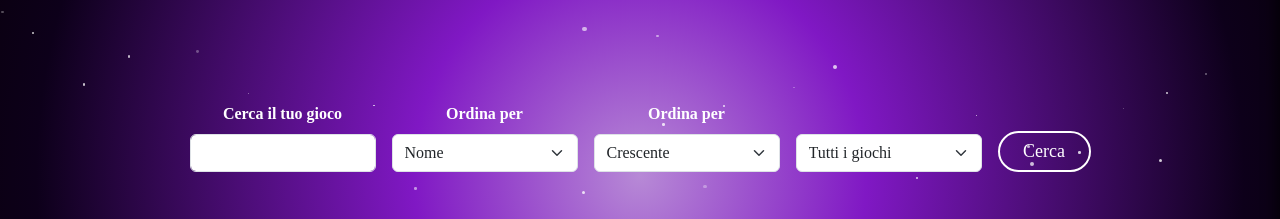
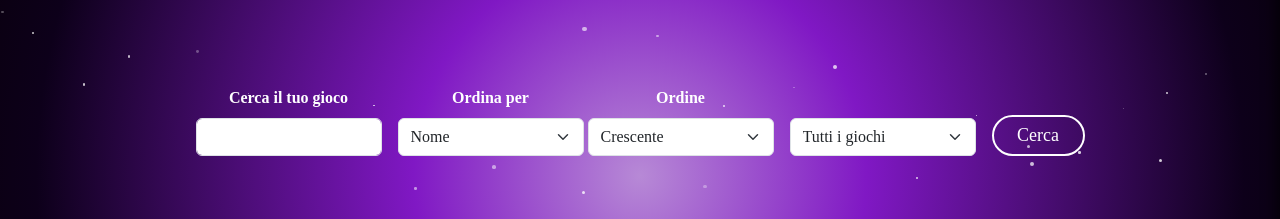
Before and after one commit to MattiaZecchinato/bool-shop, a React (Vite) app in the folder bool-shop-react/: page /search in a window 1280 px wide. Shown: the part 224-443 px from the top of the page. Built offline with nearby package versions, Linux system fonts and the light colour scheme; no server answers; a web font is replaced by a local one.

Commit message:
feat: improve layout and styling of search form in SearchPage

```diff
--- a/bool-shop-react/src/pages/SearchPage.jsx
+++ b/bool-shop-react/src/pages/SearchPage.jsx
@@ -104,13 +104,13 @@ function SearchPage() {
 
 
     return <>
-        <div className="d-flex gap-3 align-items-end mt-5 mb-5 pb-4 col-lg-12 justify-content-center flex-wrap">
-            <div className=" col-sm-6 col-md-2 text-center">
+        <div className="d-flex align-items-end mt-sm-0 mt-lg-3 mb-5 pb-4 col-lg-12 justify-content-center flex-wrap">
+            <div className="col-sm-7 col-md-2 text-center">
                 <label htmlFor="inputNameGame" className="form-label text-white fw-bold">Cerca il tuo gioco</label>
                 <input type="text" className="form-control" id="inputNameGame" name="search" value={formSearch.search} onChange={handleData}
                 />
             </div>
-            <div className="col-sm-6 col-md-2 text-center">
+            <div className="col-sm-7 col-md-2 text-center mt-sm-3 ms-md-3">
                 <label htmlFor="inputOrder" className="form-label text-white fw-bold">Ordina per</label>
                 <select id="inputOrder" className="form-select" name="choice" value={formSearch.choice} onChange={handleData}>
                     <option value="name">Nome</option>
@@ -118,14 +118,14 @@ function SearchPage() {
                     <option value="created_at">Recenti</option>
                 </select>
             </div>
-            <div className="col-sm-6 col-md-2 text-center">
-                <label htmlFor="inputOrder" className="form-label text-white fw-bold text-center">Ordina per</label>
+            <div className="col-sm-7 col-md-2 text-center mt-sm-3 ms-md-1">
+                <label htmlFor="inputOrder" className="form-label text-white fw-bold text-center">Ordine</label>
                 <select id="inputOrder" className="form-select" name="order" value={formSearch.order} onChange={handleData}>
                     <option value="asc">Crescente</option>
                     <option value="desc">Decrescente</option>
                 </select>
             </div>
-            <div className="col-sm-6 col-md-2 text-center">
+            <div className="col-sm-6 col-md-2 text-center mt-sm-3 ms-md-3">
                 <label htmlFor="inputOrder" className="form-label text-white"></label>
                 <select id="inputOrder" className="form-select" name="discount" value={formSearch.discount} onChange={handleData}>
                     <option value="true">Giochi in promozione</option>
@@ -134,7 +134,7 @@ function SearchPage() {
             </div>
 
             <Link
-                className="btn-search col-sm-4 col-lg-1"
+                className="btn-search col-sm-4 col-lg-1 mt-md-3 ms-sm-3 ms-lg-3"
                 to={`/search?search=${formSearch.search.replace(/ /g, "%20")}&choice=${formSearch.choice}&order=${formSearch.order}&discount=${formSearch.discount}&limit=${formSearch.limit}&page=1`}
                 onClick={() => setCurrentPage(1)}
             >
```
